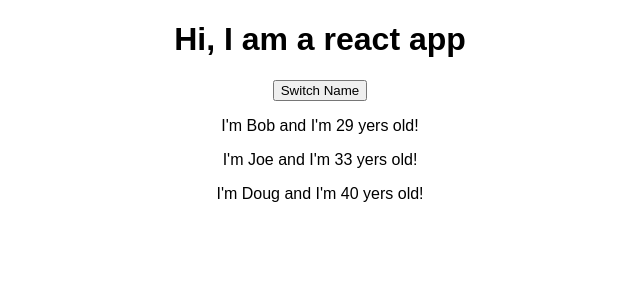
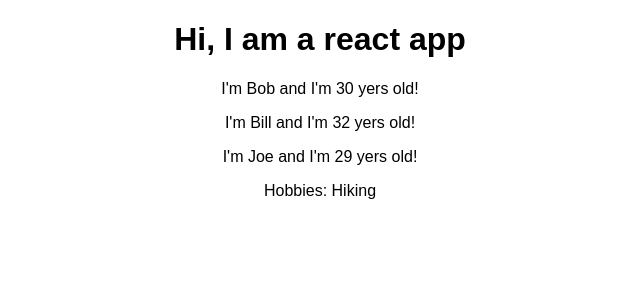
Before and after one commit to brokerstir/finance-calculator, a React (Create React App) app: page / in a window 1280 px wide. Shown: the top 300 px of the page, without its empty margins (320-960 px from the left). Built offline with nearby package versions, Linux system fonts and the light colour scheme.

Commit message:
Revert "use functional component with useState hook"
This reverts commit 00ed76fa769780352413855d12f09ca5a4fd93a5.

revert back to class component

```diff
--- a/src/App.js
+++ b/src/App.js
@@ -1,45 +1,18 @@
-import React, { useState } from 'react';
+import React, { Component } from 'react';
 import './App.css';
 import Person from './Person/Person';
 
-const App = props => {
-
-	const [ personsState, setPersonsState ] = useState({
-	  	persons: [
-	  	    { name: 'Bob', age: 29 },
-	  	    { name: 'Joe', age: 33 },
-	  	    { name: 'Doug', age: 40 }
-	  	],
-	  	otherPerson: 'Fred'
-	});
-
-	const [otherState, setOtherState] = useState('foo bar');
-
-	console.log(personsState, otherState)
-
-	const switchNameHandler = () => {
-		setPersonsState({
-		  persons: [
-		  	  { name: 'Hank', age: 33 },
-		  	  { name: 'Tom', age: 25 },
-		  	  { name: 'Doug', age: 40 }
-			  ]
-		});
-
-		setOtherState(
-		  'Hello, world!'
-		);
-	};
-
+class App extends Component {
+  render() {
     return (
       <div className="App">
         <h1>Hi, I am a react app</h1>
-        <button onClick={switchNameHandler}>Switch Name</button>
-        <Person name={personsState.persons[0].name} age={personsState.persons[0].age} />
-        <Person name={personsState.persons[1].name} age={personsState.persons[1].age} />
-        <Person name={personsState.persons[2].name} age={personsState.persons[2].age} />
+        <Person name="Bob" age="30" />
+        <Person name="Bill" age="32" />
+        <Person name="Joe" age="29">Hobbies: Hiking</Person>
       </div>
     );
+  }
 }
 
 export default App;
```
